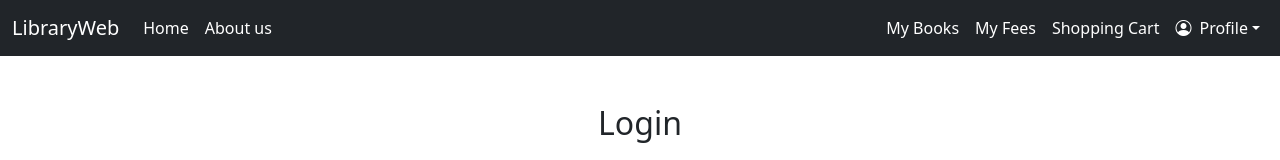
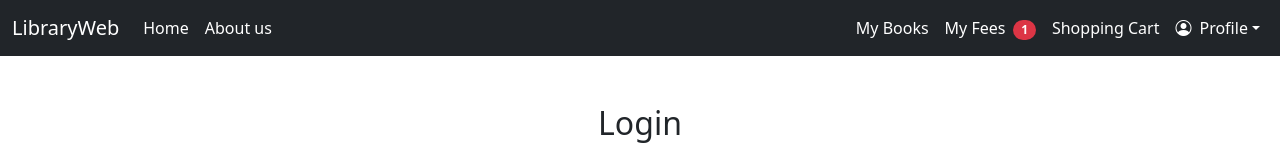
Before and after one commit to pterq/LibraryWeb, a React (Vite) app in the folder library-client/: page /login in a window 1280 px wide. Shown: the top 160 px of the page. Built offline with nearby package versions, Linux system fonts and the light colour scheme; sample sign-in values are in the browser's storage.

Commit message:
front - fee indicator

```diff
--- a/library-client/src/component/common/NavBar.tsx
+++ b/library-client/src/component/common/NavBar.tsx
@@ -5,7 +5,7 @@ import { useAuth } from "../../context/AuthContext";
 import CartPanel from "../shoppingCart/CartPanel";
 
 const NavBar = () => {
-	const { token, role, logout } = useAuth();
+	const { token, role, logout, hasFees } = useAuth();
 	const cartOffcanvasRef = useRef<HTMLDivElement | null>(null);
 	const [profileDropdownOpen, setProfileDropdownOpen] = useState(false);
 
@@ -95,6 +95,18 @@ const NavBar = () => {
 											<li className="nav-item">
 												<Link className="nav-link active" to={"/my-fees"}>
 													My Fees
+													{hasFees && (
+														<span
+															className="badge rounded-pill bg-danger ms-2 align-middle"
+															aria-label="Outstanding fees"
+														>
+															1
+															<span className="visually-hidden">
+																{" "}
+																outstanding fee
+															</span>
+														</span>
+													)}
 												</Link>
 											</li>
 
--- a/library-client/src/context/AuthContext.tsx
+++ b/library-client/src/context/AuthContext.tsx
@@ -9,6 +9,7 @@ interface AuthContextType {
 	email: string | null;
 	login: (authData: AuthLoginData) => void;
 	logout: () => void;
+	hasFees: boolean;
 }
 
 interface AuthLoginData {
@@ -18,6 +19,7 @@ interface AuthLoginData {
 	lastName: string;
 	email: string;
 	role: string;
+	hasFees: boolean;
 }
 
 const AuthContext = createContext<AuthContextType | null>(null);
@@ -31,9 +33,28 @@ export const AuthProvider: React.FC<{ children: React.ReactNode }> = ({ children
 	const [firstName, setFirstName] = useState<string | null>(localStorage.getItem("firstName"));
 	const [lastName, setLastName] = useState<string | null>(localStorage.getItem("lastName"));
 	const [email, setEmail] = useState<string | null>(localStorage.getItem("email"));
+	const [hasFees, setHasFees] = useState<boolean>(
+		localStorage.getItem("hasFees") === "false" ? false : true,
+	);
 
-	const login = ({ userId, accessToken, firstName, lastName, email, role }: AuthLoginData) => {
-		console.log("Logging in user:", { userId, accessToken, firstName, lastName, email, role });
+	const login = ({
+		userId,
+		accessToken,
+		firstName,
+		lastName,
+		email,
+		role,
+		hasFees,
+	}: AuthLoginData) => {
+		console.log("Logging in user:", {
+			userId,
+			accessToken,
+			firstName,
+			lastName,
+			email,
+			role,
+			hasFees,
+		});
 
 		localStorage.setItem("token", accessToken);
 		localStorage.setItem("userId", userId.toString());
@@ -47,6 +68,8 @@ export const AuthProvider: React.FC<{ children: React.ReactNode }> = ({ children
 		setFirstName(firstName);
 		setLastName(lastName);
 		setEmail(email);
+		localStorage.setItem("hasFees", hasFees.toString());
+		setHasFees(hasFees);
 	};
 
 	const logout = () => {
@@ -56,17 +79,19 @@ export const AuthProvider: React.FC<{ children: React.ReactNode }> = ({ children
 		localStorage.removeItem("lastName");
 		localStorage.removeItem("email");
 		localStorage.removeItem("role");
+		localStorage.removeItem("hasFees");
 		setToken(null);
 		setRole(null);
 		setUserId(null);
 		setFirstName(null);
 		setLastName(null);
 		setEmail(null);
+		setHasFees(false);
 	};
 
 	return (
 		<AuthContext.Provider
-			value={{ token, role, userId, firstName, lastName, email, login, logout }}
+			value={{ token, role, userId, firstName, lastName, email, hasFees, login, logout }}
 		>
 			{children}
 		</AuthContext.Provider>
```
